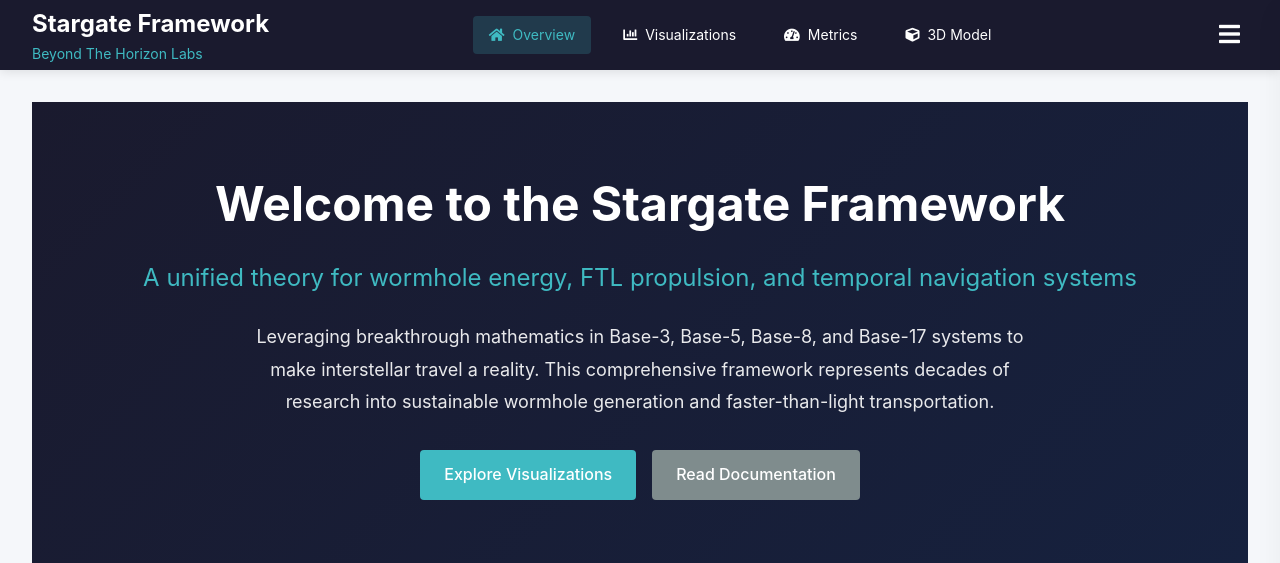
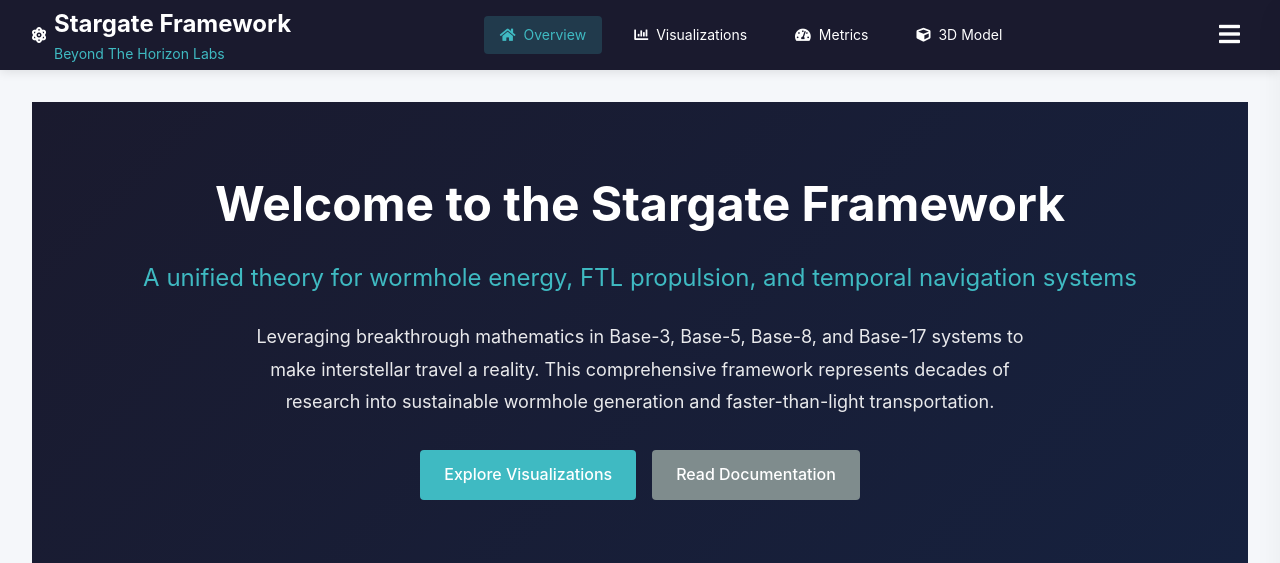
Before and after one commit to davestj/stargate-framework, a PHP site: page /index.php in a window 1280 px wide. Shown: the top 563 px of the page. Run offline with PHP 8.4, Linux system fonts and the light colour scheme.

Commit message:
Add icons to header links and refine nav spacing

```diff
--- a/css/main.css
+++ b/css/main.css
@@ -73,9 +73,17 @@ body {
     min-height: 70px;
 }
 
+
 .nav-brand a {
     text-decoration: none;
     color: var(--text-light);
+    display: flex;
+    align-items: center;
+}
+
+.nav-brand .brand-text {
+    display: flex;
+    flex-direction: column;
 }
 
 .nav-brand h1 {
@@ -129,11 +137,13 @@ body {
     white-space: nowrap;
     display: flex;
     align-items: center;
-    gap: 0.5rem;
 }
 
-.nav-item a .nav-icon {
+.nav-icon {
     color: inherit;
+    margin-right: 0.5rem;
+    display: inline-flex;
+    align-items: center;
 }
 
 .nav-item a:hover,
--- a/header.php
+++ b/header.php
@@ -40,8 +40,11 @@ $current_page = basename($_SERVER['PHP_SELF'], '.php');
         <div class="nav-container">
             <div class="nav-brand">
                 <a href="index.php">
-                    <h1>Stargate Framework</h1>
-                    <span class="tagline">Beyond The Horizon Labs</span>
+                    <i class="nav-icon fas fa-atom" aria-hidden="true"></i>
+                    <span class="brand-text">
+                        <h1>Stargate Framework</h1>
+                        <span class="tagline">Beyond The Horizon Labs</span>
+                    </span>
                 </a>
             </div>
 
```
